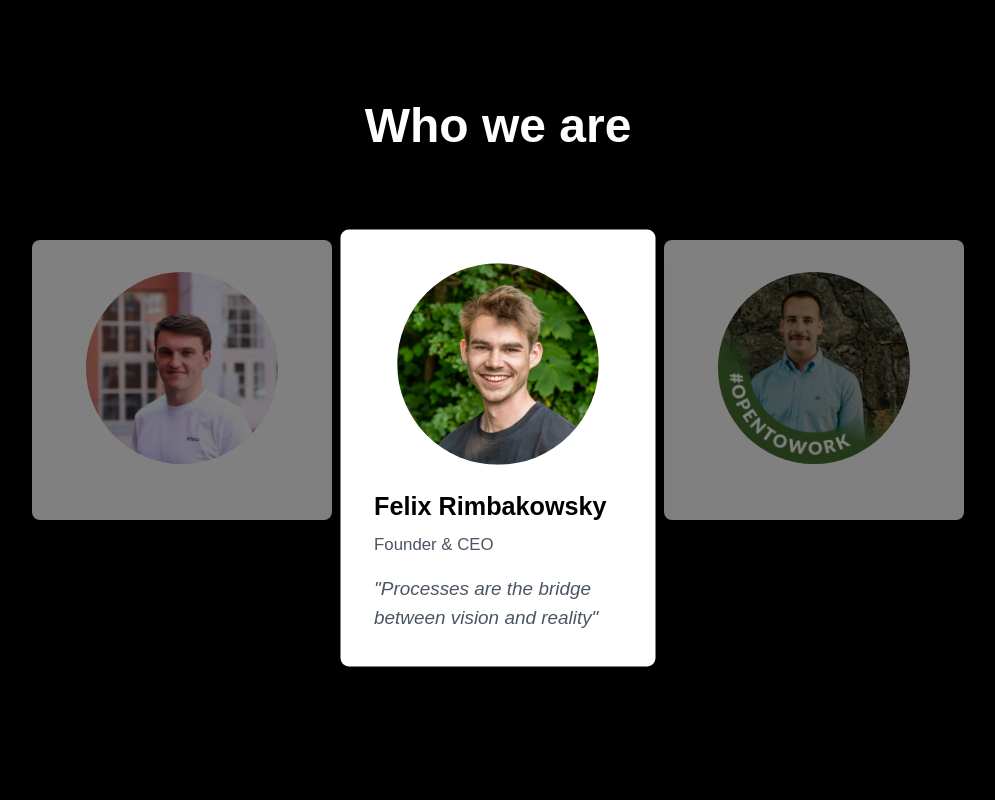
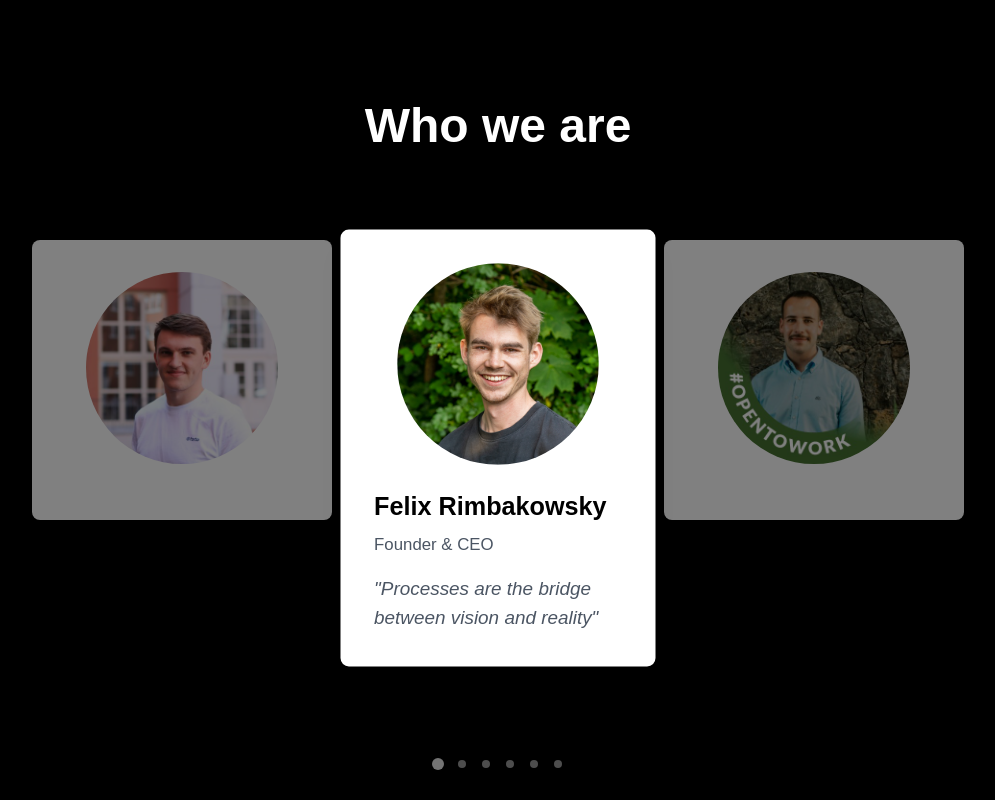
Before and after one commit to Tau-Process-House/tau_website, a Next.js app: page / in a window 1280 px wide. Shown: the whole page, without its empty margins (142-1137 px from the left). Built offline with nearby package versions, Linux system fonts and the light colour scheme.

Commit message:
chanigng how section and dots

```diff
--- a/src/app/globals.css
+++ b/src/app/globals.css
@@ -103,3 +103,28 @@ body {
 .slider-next {
   @apply right-4;
 }
+
+/* Fügen Sie diese Styles am Ende der Datei hinzu */
+.section-dots {
+  position: fixed;
+  bottom: 2rem;
+  left: 50%;
+  transform: translateX(-50%);
+  display: flex;
+  gap: 1rem;
+  z-index: 50;
+}
+
+.section-dot {
+  width: 8px;
+  height: 8px;
+  border-radius: 50%;
+  background-color: rgba(128, 128, 128, 0.6);
+  transition: transform 0.3s ease;
+  cursor: pointer;
+}
+
+.section-dot.active {
+  transform: scale(1.5);
+  background-color: rgba(128, 128, 128, 0.9);
+}
--- a/src/app/page.tsx
+++ b/src/app/page.tsx
@@ -1,5 +1,6 @@
 'use client';
 import dynamic from 'next/dynamic';
+import { useState, useEffect } from 'react';
 
 // Dynamische Imports für alle Sektionen
 const HeroSection = dynamic(() => import('@/components/HeroSection'), {
@@ -27,7 +28,48 @@ const ContactSection = dynamic(() => import('@/components/ContactSection'), {
 });
 
 export default function Home() {
+  const [mounted, setMounted] = useState(false);
+  const [activeSection, setActiveSection] = useState(0);
+
+  useEffect(() => {
+    setMounted(true);
+
+    const updateActiveDot = () => {
+      const container = document.querySelector('.section-container');
+      if (!container) return;
+
+      const sectionHeight = window.innerHeight;
+      const scrollPosition = container.scrollTop;
+      const currentSection = Math.round(scrollPosition / sectionHeight);
+
+      setActiveSection(currentSection);
+    };
+
+    const container = document.querySelector('.section-container');
+    if (container) {
+      container.addEventListener('scroll', updateActiveDot);
+      // Initial ausführen
+      updateActiveDot();
+    }
+
+    return () => {
+      container?.removeEventListener('scroll', updateActiveDot);
+    };
+  }, []);
+
+  const scrollToSection = (index: number) => {
+    const container = document.querySelector('.section-container');
+    if (container) {
+      container.scrollTo({
+        top: index * window.innerHeight,
+        behavior: 'smooth'
+      });
+      setActiveSection(index);
+    }
+  };
+
   return (
+    <>
       <main className="section-container">
         <HeroSection />
         <WhatSection />
@@ -43,5 +85,19 @@ export default function Home() {
         </section>
         <ContactSection />
       </main>
+      {mounted && (
+        <div className="section-dots">
+          {[0, 1, 2, 3, 4, 5].map((index) => (
+            <div
+              key={index}
+              className={`section-dot ${activeSection === index ? 'active' : ''}`}
+              onClick={() => scrollToSection(index)}
+              role="button"
+              aria-label={`Scroll to section ${index + 1}`}
+            />
+          ))}
+        </div>
+      )}
+    </>
   );
 }
--- a/src/components/HowSection.tsx
+++ b/src/components/HowSection.tsx
@@ -5,19 +5,19 @@ export default function HowSection() {
         <h2 className="text-3xl md:text-5xl font-bold mb-12 text-center">How we do it</h2>
         <div className="grid md:grid-cols-2 gap-8">
           <div className="p-6 rounded-lg">
-            <h3 className="text-2xl font-bold mb-4">Technology</h3>
-            <ul className="space-y-4">
-              <li>• Building ontop of strong foundations like Zoho One, Google Workspace or Microsoft 365</li>
-              <li>• Integrating your favorite software tools like Slack, Notion, Mailchimp, etc.</li>
-              <li>• Leveraging on-platform customization tools like scripting or workflow automation</li>
+            <h3 className="text-2xl font-bold mb-4 text-center">Technology</h3>
+            <ul className="space-y-6">
+              <li>[ ] Building ontop of strong foundations like Zoho One, Google Workspace or Microsoft 365</li>
+              <li>[ ] Integrating your favorite software tools like Slack, Notion, Mailchimp, etc.</li>
+              <li>[ ] Leveraging on-platform customization tools like scripting or workflow automation</li>
             </ul>
           </div>
           <div className="p-6 rounded-lg">
-            <h3 className="text-2xl font-bold mb-4">Methodology</h3>
-            <ul className="space-y-4">
-              <li>• Analysing your strategy, existing technology and user needs</li>
-              <li>• Designing, implementing and tracking these processes on your platform of choice</li>
-              <li>• Incremental redesign, automation and optimization of process steps</li>
+            <h3 className="text-2xl font-bold mb-4 text-center">Methodology</h3>
+            <ul className="space-y-6">
+              <li>[ ] Analysing your companies strategy, existing technology and your staff needs </li>
+              <li>[ ] Designing, implementing and tracking wholistic processes on your platform of choice</li>
+              <li>[ ] Incremental redesign, automation and optimization of individual process steps</li>
             </ul>
           </div>
         </div>
--- a/src/components/TeamCarousel.tsx
+++ b/src/components/TeamCarousel.tsx
@@ -1,6 +1,7 @@
 'use client';
 import { useState, useEffect } from 'react';
 import { motion, useAnimation, PanInfo } from 'framer-motion';
+import Image from 'next/image';
 
 const teamMembers = [
   {
@@ -32,28 +33,19 @@ const teamMembers = [
 const TeamCarousel = () => {
   const [mounted, setMounted] = useState(false);
   const [currentIndex, setCurrentIndex] = useState(0);
-  const [isMobile, setIsMobile] = useState(true);
+  const [isMobile, setIsMobile] = useState(false);
   const controls = useAnimation();
 
-  // Debounce für das Resize-Event
   useEffect(() => {
-    const checkMobile = () => {
+    setMounted(true);
+    setIsMobile(window.innerWidth < 768);
+
+    const handleResize = () => {
       setIsMobile(window.innerWidth < 768);
     };
 
-    let timeoutId: NodeJS.Timeout;
-    const debouncedCheckMobile = () => {
-      clearTimeout(timeoutId);
-      timeoutId = setTimeout(checkMobile, 250);
-    };
-
-    checkMobile();
-    setMounted(true);
-    window.addEventListener('resize', debouncedCheckMobile);
-    return () => {
-      window.removeEventListener('resize', debouncedCheckMobile);
-      clearTimeout(timeoutId);
-    };
+    window.addEventListener('resize', handleResize);
+    return () => window.removeEventListener('resize', handleResize);
   }, []);
 
   // Lazy loading für Bilder
@@ -79,27 +71,7 @@ const TeamCarousel = () => {
   };
 
   if (!mounted) {
-    // Render mobile version während des Server-Side Renderings
-    return (
-      <div className="relative w-full max-w-4xl mx-auto overflow-hidden">
-        <div className="relative h-[500px] flex items-center justify-center">
-          <div className="flex items-center w-full justify-center">
-            <div className="shrink-0 w-full">
-              <div className="team-card w-[300px] mx-auto max-w-[90%]">
-                <img
-                  src={teamMembers[0].image}
-                  alt={teamMembers[0].name}
-                  className="team-image"
-                />
-                <h3 className="text-2xl font-bold mb-2">{teamMembers[0].name}</h3>
-                <p className="text-gray-600 mb-4">{teamMembers[0].role}</p>
-                <p className="team-quote">{teamMembers[0].quote}</p>
-              </div>
-            </div>
-          </div>
-        </div>
-      </div>
-    );
+    return null; // Render nichts während des Server-Side Renderings
   }
 
   return (
@@ -120,10 +92,12 @@ const TeamCarousel = () => {
                 onClick={() => setCurrentIndex((prev) => (prev - 1 + teamMembers.length) % teamMembers.length)}
               >
                 <div className="team-card w-[300px]">
-                  <img
+                  <Image
                     src={teamMembers[(currentIndex - 1 + teamMembers.length) % teamMembers.length].image}
                     alt="Previous team member"
                     className="team-image"
+                    width={300}
+                    height={300}
                   />
                 </div>
               </div>
@@ -132,7 +106,7 @@ const TeamCarousel = () => {
             {/* Aktuelle Karte */}
             <div className={`shrink-0 ${!isMobile ? 'z-10 scale-105' : 'w-full'}`}>
               <div className={`team-card w-[300px] ${isMobile ? 'mx-auto max-w-[90%]' : ''}`}>
-                <img
+                <Image
                   src={teamMembersWithLoading[currentIndex].image}
                   alt={teamMembersWithLoading[currentIndex].name}
                   className="team-image"
@@ -153,10 +127,12 @@ const TeamCarousel = () => {
                 onClick={() => setCurrentIndex((prev) => (prev + 1) % teamMembers.length)}
               >
                 <div className="team-card w-[300px]">
-                  <img
+                  <Image
                     src={teamMembers[(currentIndex + 1) % teamMembers.length].image}
                     alt="Next team member"
                     className="team-image"
+                    width={300}
+                    height={300}
                   />
                 </div>
               </div>
```
Lines whose indentation alone changed are shown as unchanged.
